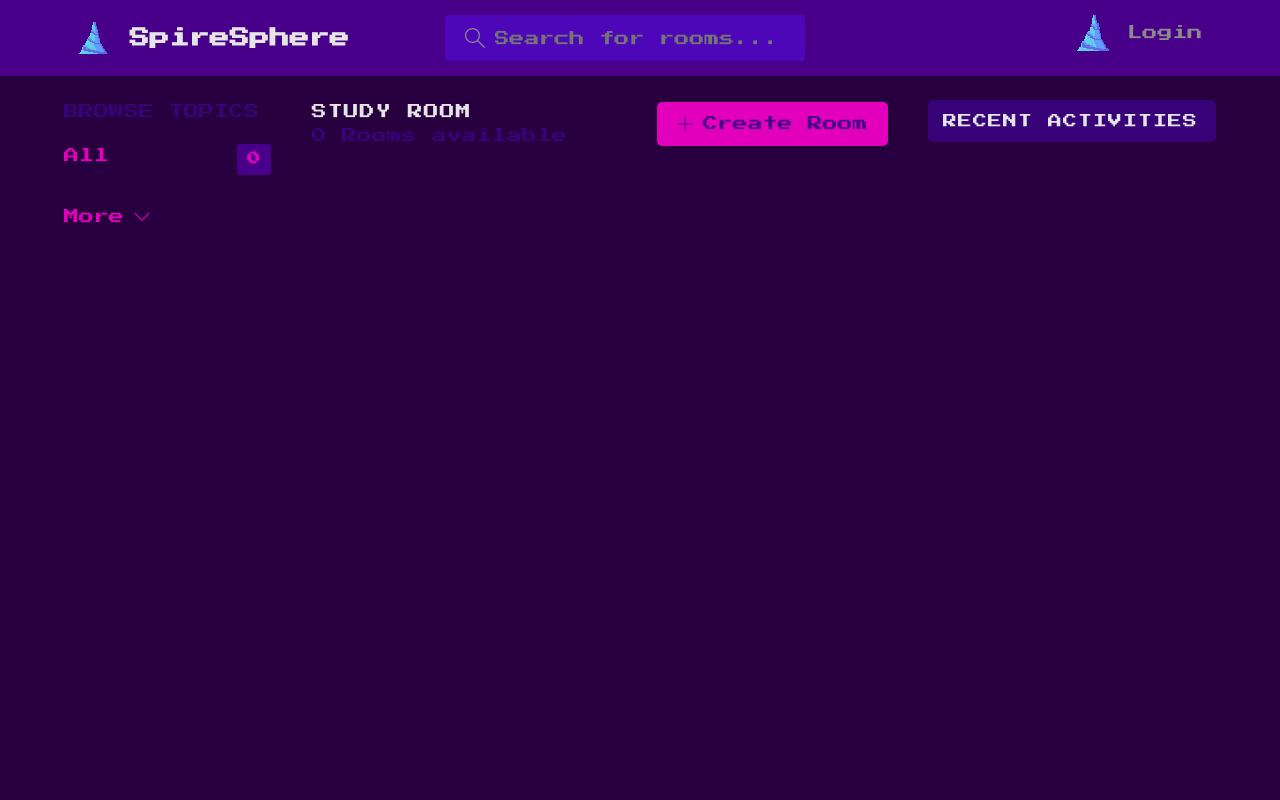
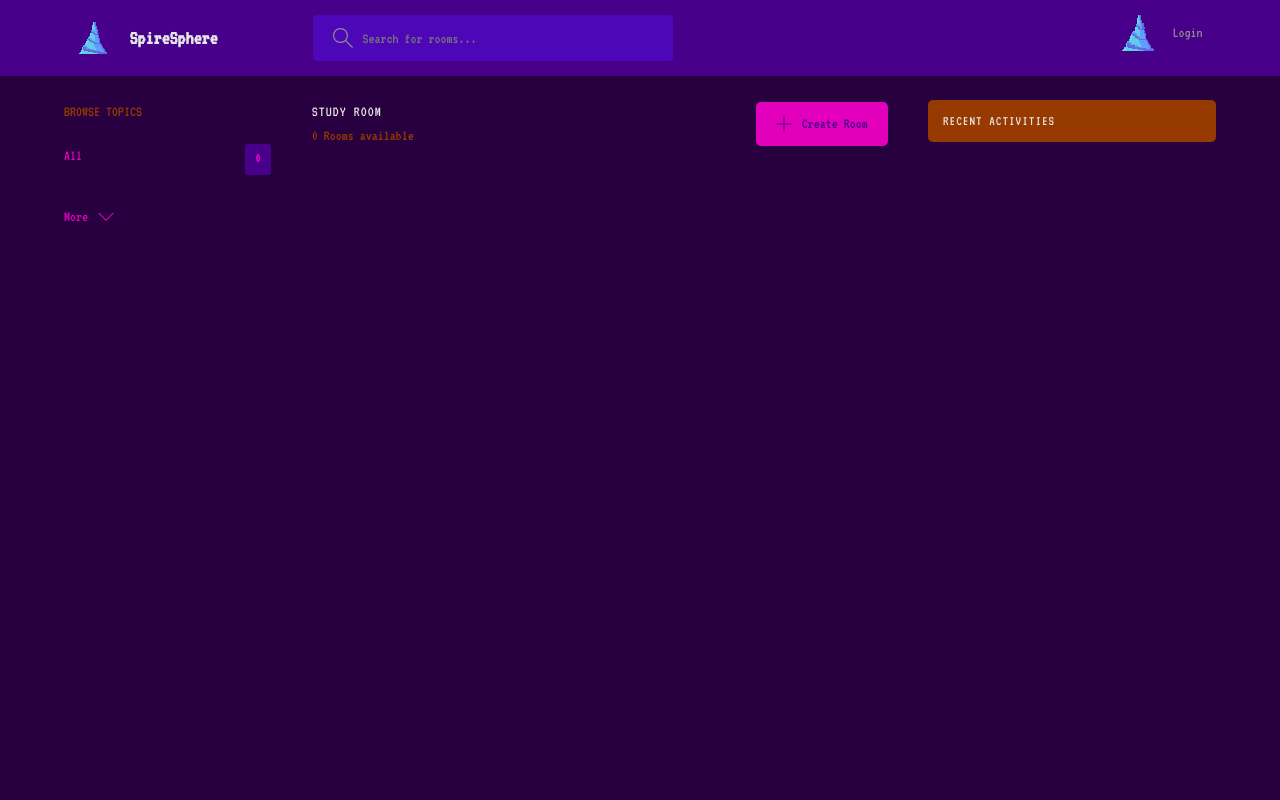
Before and after one commit to rootamin/SpireSphere, a Django app: page / in a window 1280 px wide. Run offline with Django 4.2, Linux system fonts and the light colour scheme; data that the repository does not hold is empty; some libraries are stand-ins or nearby versions.

Commit message:
changed font and modified the colors

```diff
--- a/static/styles/style.css
+++ b/static/styles/style.css
@@ -1,11 +1,11 @@
-@import url("https://fonts.googleapis.com/css?family=Press Start 2P");
+@import url("https://fonts.googleapis.com/css?family=VT323");
 
 :root {
   --color-main: #e300bd;
   --color-main-light: #e1f6fb;
   --color-dark: #48008a;
   --color-dark-medium: #4d07b9;
-  --color-dark-light: #380379;
+  --color-dark-light: #963a00;
   --color-light: #e5e5e5;
   --color-gray: #8b8b8b;
   --color-light-gray: #b2bdbd;
@@ -17,7 +17,7 @@
 /*========== base styles ==========*/
 
 * {
-  font-family: "Press Start 2P", -apple-system, BlinkMacSystemFont, "Segoe UI", Roboto, Oxygen, Ubuntu, Cantarell, "Open Sans", "Helvetica Neue", sans-serif;
+  font-family: "VT323", -apple-system, BlinkMacSystemFont, "Segoe UI", Roboto, Oxygen, Ubuntu, Cantarell, "Open Sans", "Helvetica Neue", sans-serif;
   margin: 0;
   padding: 0;
   box-sizing: border-box;
@@ -926,7 +926,7 @@ a {
   justify-content: space-between;
   align-items: center;
   padding: 1rem 2rem;
-  font-size: 1rem;
+  font-size: 1.5rem;
   position: relative;
 }
 
```
Also changed, not shown: static/styles/PressStart2P.ttf (deleted).
